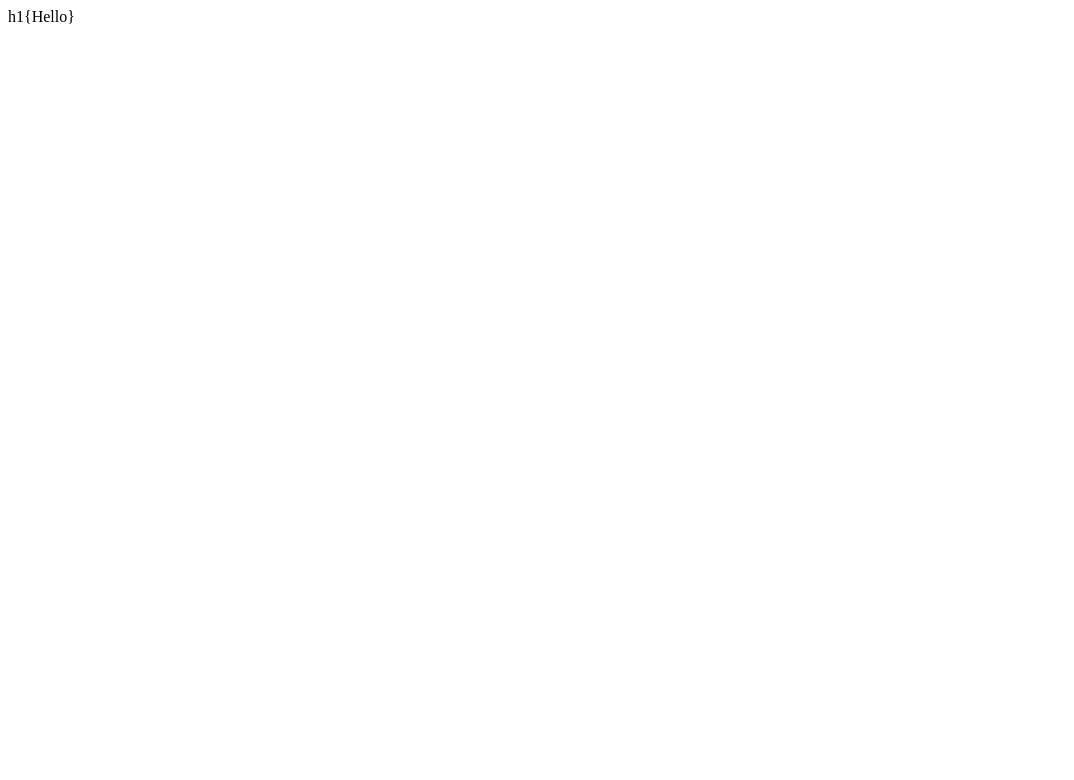
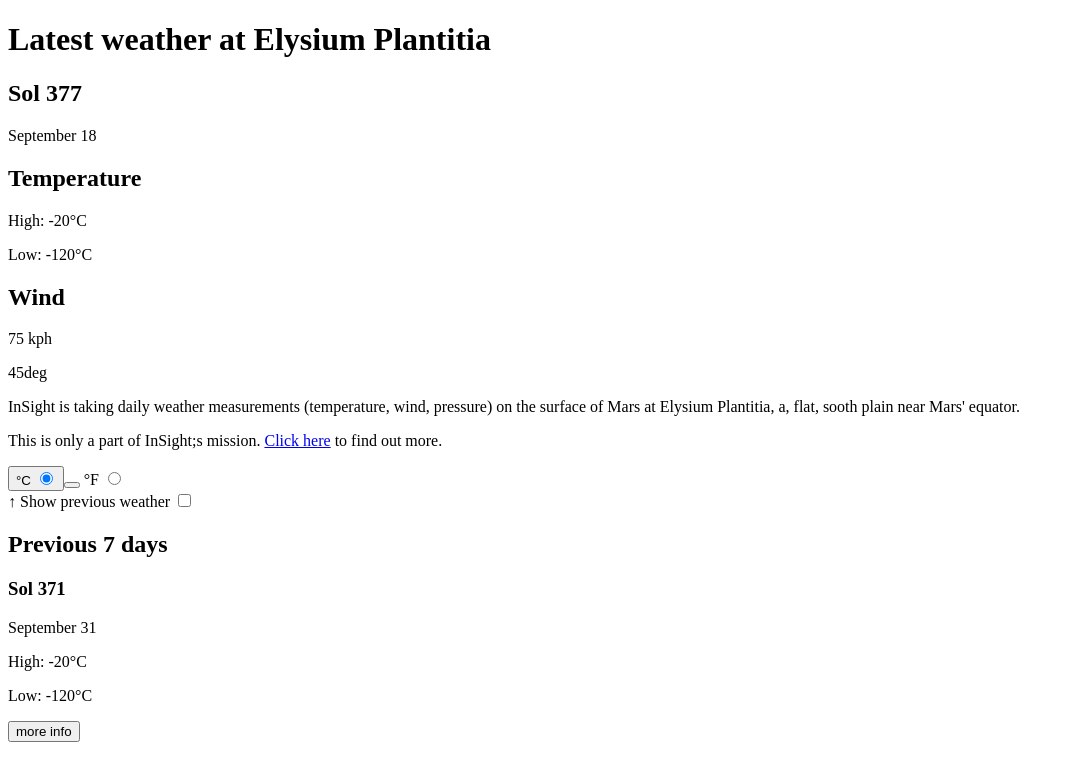
Before and after one commit to sidhlee/mars-weather-app, a website built with Parcel: page src/index.html in a window 1280 px wide. Shown: the whole page, without its empty margins (0-1074 px from the left). Built offline with nearby package versions, Linux system fonts and the light colour scheme.

Commit message:
Add HTML markup

```diff
--- a/src/index.html
+++ b/src/index.html
@@ -8,7 +8,70 @@
 </head>
 
 <body>
-  h1{Hello}
+
+  <main class="mars-current-weather">
+    <h1 class="main-title">Latest weather at Elysium Plantitia</h1>
+    <div class="date">
+      <h2 class="section-title section-title--date">Sol 377</h2>
+      <!-- Placeholder needs to be the longest one from available values (!June)-->
+      <p class="date__day">September 18</p>
+    </div>
+    <div class="temp">
+      <h2 class="section-title">Temperature</h2>
+      <p class="reading">High: -20°C</p>
+      <p class="reading">Low: -120°C</p>
+    </div>
+    <div class="wind">
+      <h2 class="section-title">Wind</h2>
+      <p class="reading">75 kph</p>
+      <div class="wind__direction">
+        <!-- circle -->
+        <p class="sr-only">45deg</p>
+        <!-- pointer -->
+        <div class="wind__arrow"></div>
+      </div>
+    </div>
+
+    <div class="info">
+      <p>InSight is taking daily weather measurements (temperature, wind, pressure) on the surface of Mars at Elysium
+        Plantitia, a, flat, sooth plain near Mars' equator.</p>
+      <p>This is only a part of InSight;s mission. <a href="https://mars.nasa.gov/insight/mission/overview">Click
+          here</a>
+        to find out more.</p>
+    </div>
+
+    <button class="unit">
+      <label for="cel">°C</label>
+      <input type="radio" id="cel" name="unit" checked>
+      <!-- when unit__toggle is clicked checkbox needs to switch -->
+      <button class="unit__toggle"></button>
+
+      <label for="fah">°F</label>
+      <input type="radio" id="fah" name="unit">
+      </div>
+
+  </main>
+
+  <div class="previous-weather">
+    <label for="weather-toggle" class="show-previous-weather-label">&#8593;
+      <span class="sr-only">Show previous
+        weather</span></label>
+    <input type="checkbox" id="weather-toggle" class="show-previous-weather-toggle">
+
+    <h2 class="main-title">Previous 7 days</h2>
+
+    <div class="previous-days">
+      <div class="previous-day">
+        <h3 class="previous-day__sol">Sol 371</h3>
+        <p class="previous-day__date">September 31</p>
+        <p class="previous-day__temp">High: -20°C</p>
+        <p class="previous-day__temp">Low: -120°C</p>
+        <button class="previous-day_more-info">more info</button>
+      </div>
+    </div>
+
+  </div>
+
   <script src="index.js"></script>
 </body>
 
```
